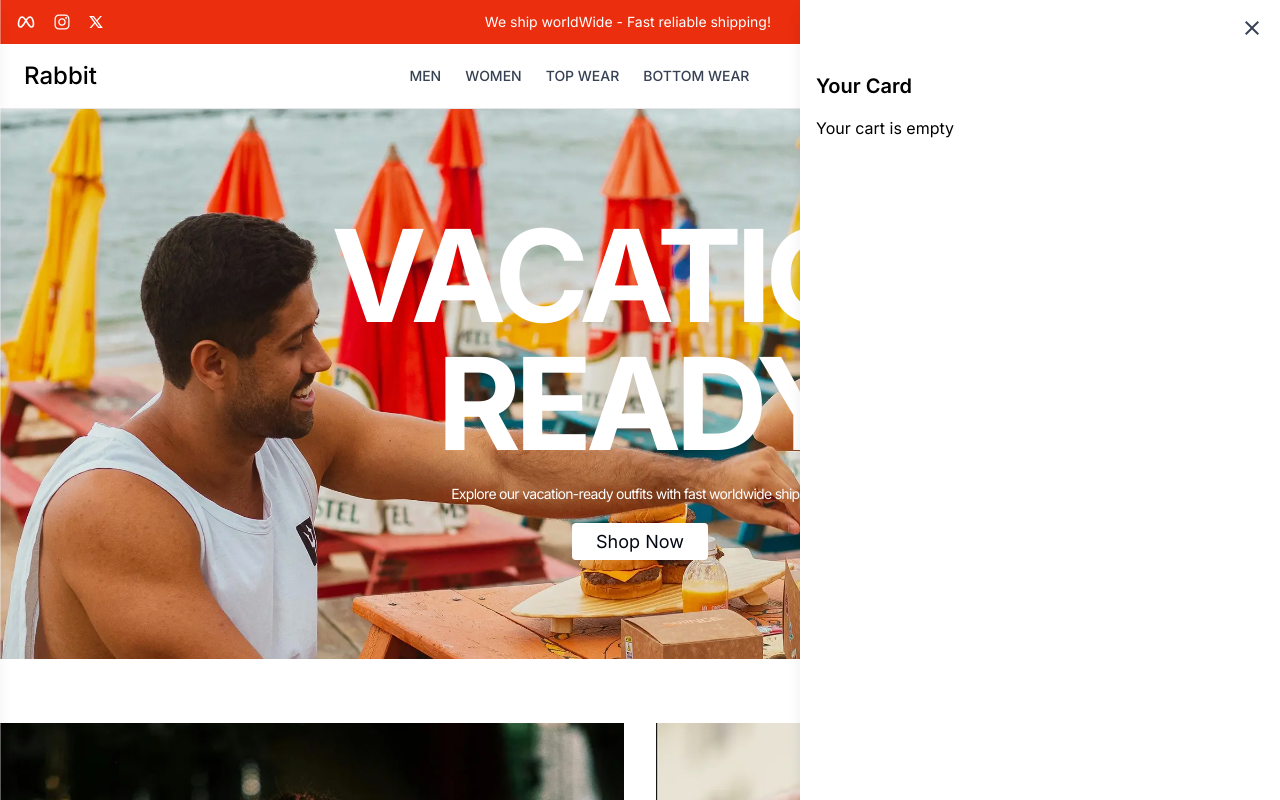
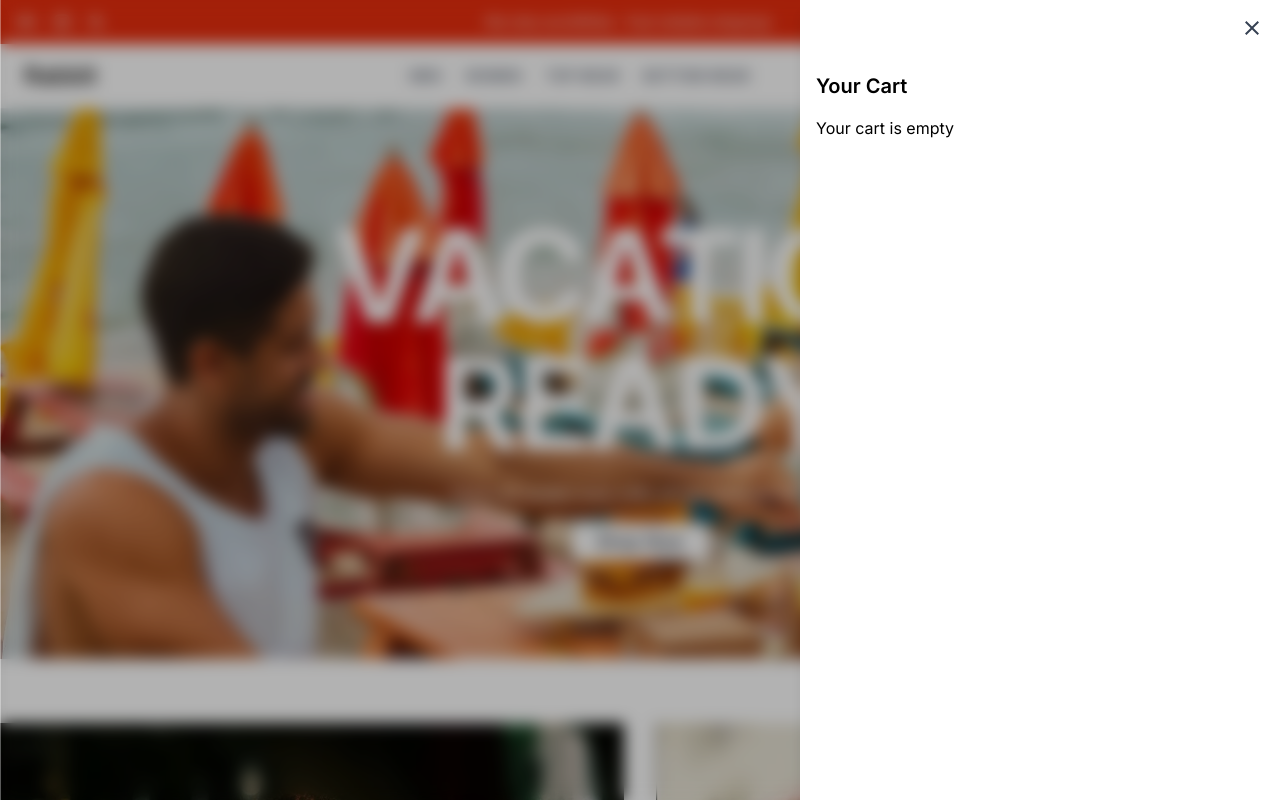
Before and after one commit to akshaychavan23031998/MERN_Rabbit_Ecommerce, a React (Vite) app in the folder frontend/: page / in a window 1280 px wide. Both pictures are taken after a click on the button 1188 px from the left and 76 px from the top of the page. Shown: the top 800 px of the page. Built offline with nearby package versions, Linux system fonts and the light colour scheme; no server answers.

Commit message:
Bug Fixes for cart and search component.

```diff
--- a/frontend/src/components/Cart/Checkout.jsx
+++ b/frontend/src/components/Cart/Checkout.jsx
@@ -165,7 +165,8 @@ const Checkout = () => {
   };
 
   if (loading) return <p>Loading cart...</p>;
-  if (error) return <p>Error: {error}</p>;
+  // if (error) return <p>Error: {error}</p>;
+  if (error?.message) return <p>Error: {error.message}</p>;
   if (!cart || !cart.products || cart.products.length === 0) {
     return <p>Your cart is empty</p>;
   }
--- a/frontend/src/components/Layout/CartDrawer.jsx
+++ b/frontend/src/components/Layout/CartDrawer.jsx
@@ -1,4 +1,72 @@
-import React, { useState } from "react";
+// import React, { useState } from "react";
+// import { IoMdClose } from "react-icons/io";
+// import CardContents from "../Cart/CardContents";
+// import Checkout from "../Cart/Checkout";
+// import { useNavigate } from "react-router-dom";
+// import { useSelector } from "react-redux";
+
+// const CartDrawer = ({ drawerOpen, toggleCartDrawer }) => {
+//   const navigate = useNavigate();
+//   const { user, guestId } = useSelector((state) => state.auth);
+//   const { cart } = useSelector((state) => state.cart);
+//   const userId = user ? user._id : null;
+//   const handleCheckout = () => {
+//     toggleCartDrawer();
+//     if (!user) {
+//       navigate("/login?redirect=checkout");
+//     } else {
+//       navigate("/checkout");
+//     }
+//   };
+
+//   return (
+//     <div
+//       className={`fixed top-0 right-0 w-3/4 sm:w-1/2 md:w-[30rem]
+//  h-full bg-white shadow-lg transform transition-transform duration-300 flex flex-col z-50 ${
+//    drawerOpen ? "translate-x-0" : "translate-x-full"
+//  }`}
+//     >
+//       {/*Close Button*/}
+//       <div className="flex justify-end p-4">
+//         <button onClick={toggleCartDrawer}>
+//           <IoMdClose className="h-6 w-6 text-gray-700" />
+//         </button>
+//       </div>
+
+//       {/*card content with scrolleable area*/}
+//       <div className="flex-grow p-4 overflow-y-auto">
+//         <h2 className="text-xl font-semibold mb-4">Your Card</h2>
+//         {cart && cart?.products?.length > 0 ? (
+//           <CardContents cart={cart} userId={userId} guestId={guestId} />
+//         ) : (
+//           <p> Your cart is empty</p>
+//         )}
+//         {/*component for card content*/}
+//       </div>
+
+//       {/*checkout button fixed at bottom*/}
+//       <div className="p-4 bg-white sticky bottom-0">
+//         {cart && cart?.products?.length > 0 && (
+//           <>
+//             <button
+//               onClick={handleCheckout}
+//               className="w-full bg-black text-white py-3 rounded-lg font-semibold hover:bg-gray-800 transition"
+//             >
+//               Checkout
+//             </button>
+//             <p className="text-xs tracking-tighter text-gray-500 mt-2 text-center">
+//               Shipping, taxes & discount Codes calculated at checkout.
+//             </p>
+//           </>
+//         )}
+//       </div>
+//     </div>
+//   );
+// };
+
+// export default CartDrawer;
+
+import React, { useEffect, useRef, useState } from "react";
 import { IoMdClose } from "react-icons/io";
 import CardContents from "../Cart/CardContents";
 import Checkout from "../Cart/Checkout";
@@ -7,9 +75,60 @@ import { useSelector } from "react-redux";
 
 const CartDrawer = ({ drawerOpen, toggleCartDrawer }) => {
   const navigate = useNavigate();
+  const drawerRef = useRef(null);
   const { user, guestId } = useSelector((state) => state.auth);
   const { cart } = useSelector((state) => state.cart);
   const userId = user ? user._id : null;
+
+  const [isMounted, setIsMounted] = useState(false);
+  const [isVisible, setIsVisible] = useState(false);
+
+  // Mount and trigger animation
+  useEffect(() => {
+    if (drawerOpen) {
+      setIsMounted(true);
+      document.body.classList.add("no-scroll");
+
+      // Wait a frame then animate in
+      requestAnimationFrame(() => {
+        setIsVisible(true);
+      });
+    } else {
+      // Start fade-out
+      setIsVisible(false);
+
+      // After animation, unmount
+      setTimeout(() => {
+        setIsMounted(false);
+        document.body.classList.remove("no-scroll");
+      }, 300); // match transition duration
+    }
+  }, [drawerOpen]);
+
+  // ESC key close
+  useEffect(() => {
+    const escHandler = (e) => {
+      if (e.key === "Escape") {
+        handleClose();
+      }
+    };
+    document.addEventListener("keydown", escHandler);
+    return () => document.removeEventListener("keydown", escHandler);
+  }, []);
+
+  const handleClose = () => {
+    setIsVisible(false);
+    setTimeout(() => {
+      toggleCartDrawer();
+    }, 300);
+  };
+
+  const handleOverlayClick = (e) => {
+    if (drawerRef.current && !drawerRef.current.contains(e.target)) {
+      handleClose();
+    }
+  };
+
   const handleCheckout = () => {
   toggleCartDrawer();
   if (!user) {
@@ -19,32 +138,40 @@ const CartDrawer = ({ drawerOpen, toggleCartDrawer }) => {
   }
 };
 
+
   return (
     <div
-      className={`fixed top-0 right-0 w-3/4 sm:w-1/2 md:w-[30rem]
- h-full bg-white shadow-lg transform transition-transform duration-300 flex flex-col z-50 ${
-   drawerOpen ? "translate-x-0" : "translate-x-full"
+      className={`fixed inset-0 z-40 flex justify-end transition-opacity duration-300 ${
+        isMounted ? "pointer-events-auto" : "pointer-events-none"
+      } ${isVisible ? "opacity-100 bg-black/30 backdrop-blur-sm" : "opacity-0"}`}
+      onClick={handleOverlayClick}
+    >
+      <div
+        ref={drawerRef}
+        tabIndex={-1}
+        className={`w-3/4 sm:w-1/2 md:w-[30rem] h-full bg-white shadow-lg transform transition-transform duration-300 flex flex-col ${
+          isVisible ? "translate-x-0" : "translate-x-full"
         }`}
+        onClick={(e) => e.stopPropagation()}
       >
-      {/*Close Button*/}
+        {/* Close Button */}
         <div className="flex justify-end p-4">
-        <button onClick={toggleCartDrawer}>
+          <button onClick={handleClose}>
             <IoMdClose className="h-6 w-6 text-gray-700" />
           </button>
         </div>
 
-      {/*card content with scrolleable area*/}
+        {/* Cart Content */}
         <div className="flex-grow p-4 overflow-y-auto">
-        <h2 className="text-xl font-semibold mb-4">Your Card</h2>
+          <h2 className="text-xl font-semibold mb-4">Your Cart</h2>
           {cart && cart?.products?.length > 0 ? (
             <CardContents cart={cart} userId={userId} guestId={guestId} />
           ) : (
-          <p> Your cart is empty</p>
+            <p>Your cart is empty</p>
           )}
-        {/*component for card content*/}
         </div>
 
-      {/*checkout button fixed at bottom*/}
+        {/* Checkout */}
         <div className="p-4 bg-white sticky bottom-0">
           {cart && cart?.products?.length > 0 && (
             <>
@@ -55,10 +182,11 @@ const CartDrawer = ({ drawerOpen, toggleCartDrawer }) => {
                 Checkout
               </button>
               <p className="text-xs tracking-tighter text-gray-500 mt-2 text-center">
-              Shipping, taxes & discount Codes calculated at checkout.
+                Shipping, taxes & discount codes calculated at checkout.
               </p>
             </>
           )}
+        </div>
       </div>
     </div>
   );
--- a/frontend/src/index.css
+++ b/frontend/src/index.css
@@ -23,3 +23,9 @@ html, body {
 [data-scroll-container] {
   scrollbar-width: none;
 }
+
+.no-scroll {
+  overflow: hidden;
+  position: fixed;
+  width: 100%;
+}
```
Also changed, not shown: frontend/src/components/Common/SearchBar.jsx (+116 -11 lines). Lines whose indentation alone changed are shown as unchanged.
